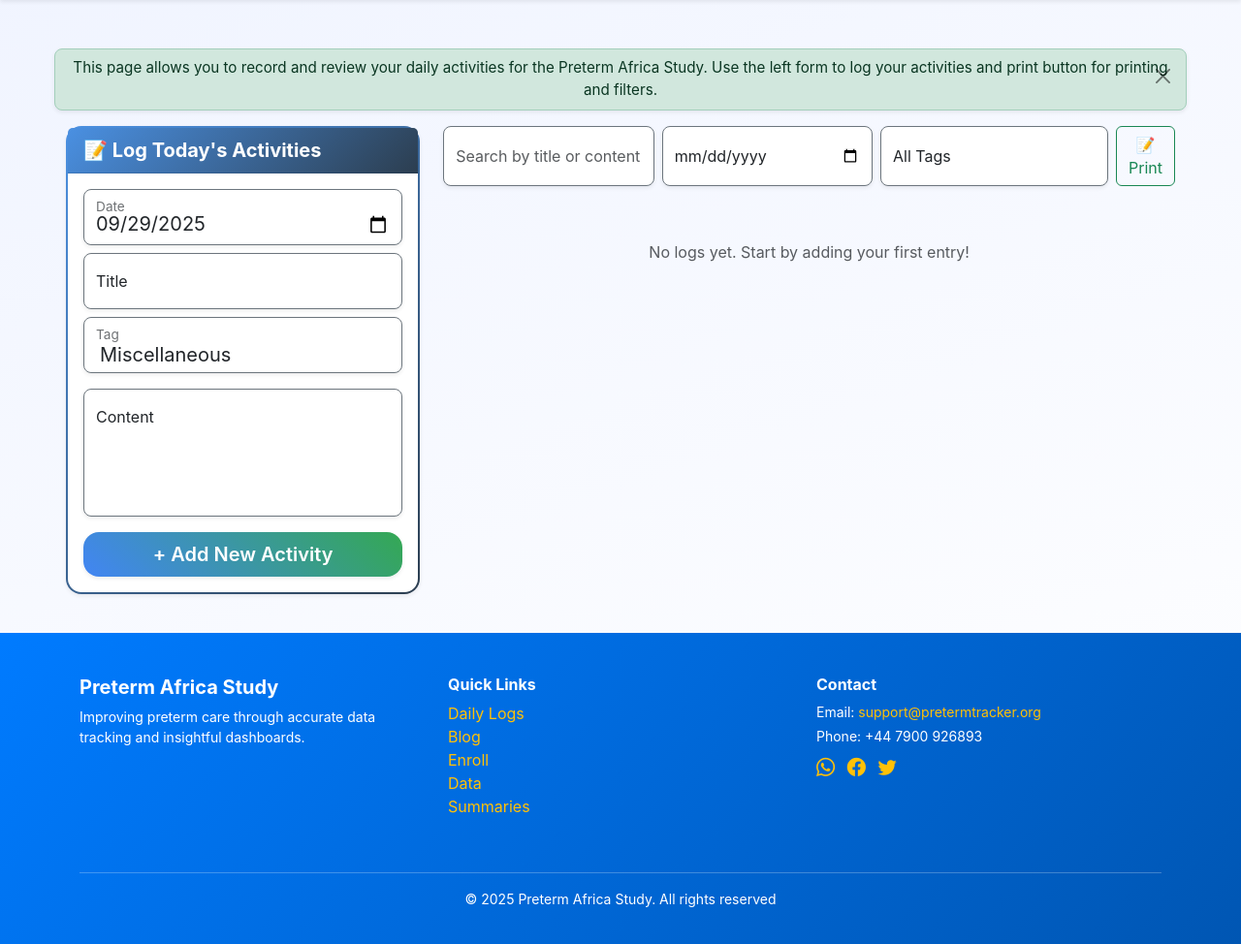
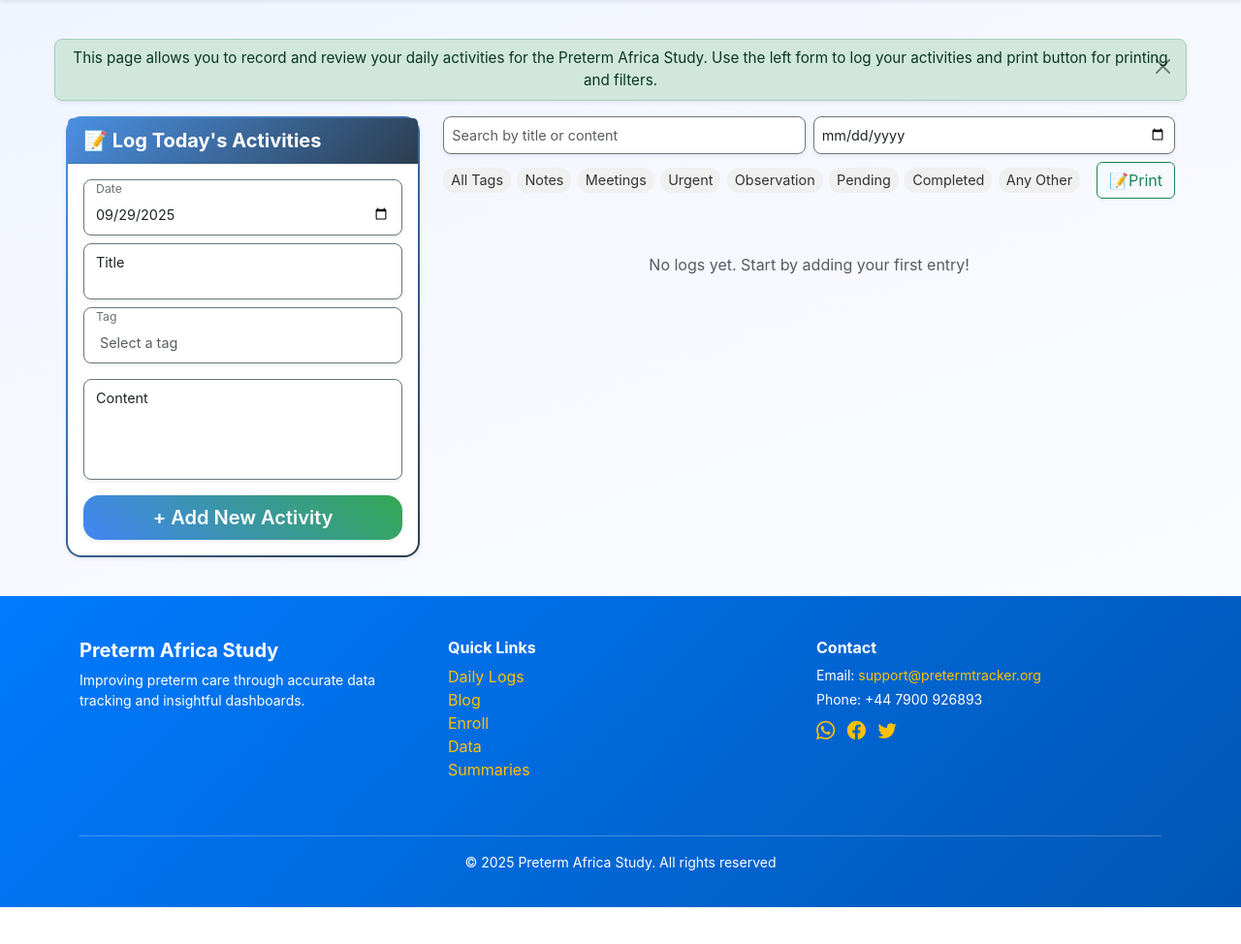
Before and after one commit to GeorgeObanda/preterm__data, a Django app: page /daily-logs/ in a window 1280 px wide. Shown: the part 55-1029 px from the top of the page at 97% size. After the commit the page ends 991 px from the top, so only its background shows below. Run offline with Django 5.2, Linux system fonts and the light colour scheme; the visitor is signed in with stand-in values (Sample User, id 1); data that the repository does not hold is empty; some libraries are stand-ins or nearby versions.

Commit message:
Add entry

```diff
--- a/tracking/forms.py
+++ b/tracking/forms.py
@@ -153,12 +153,34 @@
         return user
 
 class DailyLogForm(forms.ModelForm):
+    TAG_CHOICES = [
+        ("", "Select a tag"),
+        ("NOT", "Notes"),
+        ("MEE", "Meetings"),
+        ("URG", "Urgent"),
+        ("OBS", "Observation"),
+        ("PEN", "Pending"),
+        ("COM", "Completed"),
+        ("ANY", "Any Other"),
+    ]
+
+    tag = forms.ChoiceField(
+        choices=TAG_CHOICES,
+        widget=forms.Select(
+            attrs={
+                "class": "form-select form-select-lg",
+                "required": True,
+                "oninvalid": "this.setCustomValidity('Please select a tag')",
+                "oninput": "this.setCustomValidity('')",
+            }
+        ),
+    )
+
     class Meta:
         model = DailyLog
-        fields = ['date', 'title', 'tag', 'content']
+        fields = ["date", "title", "tag", "content"]
         widgets = {
-            'date': forms.DateInput(attrs={'type': 'date', 'class': 'form-control form-control-lg'}),
-            'title': forms.TextInput(attrs={'class': 'form-control form-control-lg', 'placeholder': 'Short title'}),
-            'tag': forms.Select(attrs={'class': 'form-select form-select-lg'}),
-            'content': forms.Textarea(attrs={'class': 'form-control form-control-lg', 'rows': 4, 'placeholder': 'Write your observation here...'}),
+            "date": forms.DateInput(attrs={"type": "date", "class": "form-control form-control-lg"}),
+            "title": forms.TextInput(attrs={"class": "form-control form-control-lg", "placeholder": "Short title"}),
+            "content": forms.Textarea(attrs={"class": "form-control form-control-lg", "rows": 4, "placeholder": "Write your observation here..."}),
         }
--- a/tracking/models.py
+++ b/tracking/models.py
@@ -207,10 +207,14 @@
 #------------Daily Log----------------
 class DailyLog(models.Model):
     TAG_CHOICES = [
-        ('OBS', 'Observation'),
-        ('EQP', 'Equipment'),
-        ('REM', 'Reminder'),
-        ('MISC', 'Miscellaneous'),
+        ("", "Select a tag"),
+        ("NOT", "Notes"),
+        ("MEE", "Meetings"),
+        ("URG", "Urgent"),
+        ("OBS", "Observation"),
+        ("PEN", "Pending"),
+        ("COM", "Completed"),
+        ("ANY", "Any Other"),
     ]
 
     user = models.ForeignKey(CustomUser, on_delete=models.CASCADE)
--- a/tracking/templates/tracking/choose_dashboard.html
+++ b/tracking/templates/tracking/choose_dashboard.html
@@ -2,7 +2,7 @@
   {% load static %}
 
   {% block content %}
-  <div class="container mt-5 mb-5">
+  <div class="container">
 
     <!-- Summary Cards -->
     <div class="row mb-5 g-4">
--- a/tracking/templates/tracking/daily_logs.html
+++ b/tracking/templates/tracking/daily_logs.html
@@ -2,15 +2,17 @@
 {% load widget_tweaks %}
 
 {% block content %}
-<div class="container-fluid p-0">
+<div class="container-fluid p-0" style="margin-top:-10px;">  <!-- Pull content closer to navbar -->
 
   <!-- Info Banner styled like Bootstrap alert -->
-  <div id="infoBanner" class="alert alert-success alert-dismissible fade show rounded-3 mb-3 shadow-sm text-center" role="alert" style="font-size:0.95rem; padding: 8px 12px;">
-    This page allows you to record and review your daily activities for the Preterm Africa Study. Use the left form to log your activities and print button for printing and filters.
+  <div id="infoBanner" class="alert alert-success alert-dismissible fade show rounded-3 shadow-sm text-center"
+       role="alert" style="font-size:0.95rem; padding: 8px 12px; margin-top:0;">
+    This page allows you to record and review your daily activities for the Preterm Africa Study.
+    Use the left form to log your activities and print button for printing and filters.
     <button type="button" class="btn-close" data-bs-dismiss="alert" aria-label="Close"></button>
   </div>
 
-  <div class="container-fluid mt-3">
+  <div class="container-fluid">
     <div class="row gx-4">
 
       <!-- LEFT PANEL: Form -->
@@ -42,7 +44,7 @@
               </div>
 
               <div class="form-floating mb-3">
-                {{ form.tag|add_class:"form-select form-select-sm shadow-sm border border-secondary" }}
+                {{ form.tag|add_class:"form-select form-select-sm shadow-sm border border-secondary text-muted" }}
                 <label>Tag</label>
                 {% if form.tag.errors %}
                   <div class="text-danger small">{{ form.tag.errors|striptags }}</div>
@@ -51,14 +53,14 @@
 
               <!-- Large auto-expanding content field -->
               <div class="form-floating mb-3">
-                {{ form.content|add_class:"form-control shadow-sm border border-secondary" }}
+                {{ form.content|add_class:"form-control form-control-sm shadow-sm border border-secondary" }}
                 <label>Content</label>
                 {% if form.content.errors %}
                   <div class="text-danger small">{{ form.content.errors|striptags }}</div>
                 {% endif %}
               </div>
 
-              <div class="d-grid mt-3">
+              <div class="d-grid">
                 <button type="submit" class="btn btn-gradient btn-lg fw-semibold shadow-sm">
                   + Add New Activity
                 </button>
@@ -73,17 +75,25 @@
         <div class="d-flex flex-column gap-3">
 
           <!-- Filter & Search Bar -->
-          <div class="d-flex mb-3 gap-2">
-            <input type="text" id="searchInput" placeholder="Search by title or content" class="form-control shadow-sm rounded-3 border border-secondary">
-            <input type="date" id="filterDate" class="form-control shadow-sm rounded-3 border border-secondary">
-            <select id="filterTag" class="form-select shadow-sm rounded-3 border border-secondary">
-              <option value="">All Tags</option>
-              <option value="OBS">Observation</option>
-              <option value="EQP">Meeting</option>
-              <option value="REM">Reminder</option>
-              <option value="MISC">Misc</option>
-            </select>
-            <button class="btn btn-outline-success" id="printCommentsBtn">📝 Print</button>
+          <div class="d-flex mb-3 gap-2 align-items-center flex-wrap">
+            <input type="text" id="searchInput" placeholder="Search by title or content"
+                   class="form-control form-control-sm shadow-sm rounded-3 border border-secondary" style="flex:1; min-width:180px;">
+            <input type="date" id="filterDate" placeholder="Filter by date"
+                   class="form-control form-control-sm shadow-sm rounded-3 border border-secondary" style="flex:1; min-width:160px;">
+
+            <!-- Tag stickers container -->
+            <div class="tags-container flex-wrap">
+                <span class="tag" data-tag="">All Tags</span>
+                <span class="tag" data-tag="NOT">Notes</span>
+                <span class="tag" data-tag="MEE">Meetings</span>
+                <span class="tag" data-tag="URG">Urgent</span>
+                <span class="tag" data-tag="OBS">Observation</span>
+                <span class="tag" data-tag="PEN">Pending</span>
+                <span class="tag" data-tag="COM">Completed</span>
+                <span class="tag" data-tag="ANY">Any Other</span>
+            </div>
+
+            <button class="btn btn-outline-success ms-auto" id="printCommentsBtn">📝Print</button>
           </div>
 
           <!-- Logs as sticky notes -->
@@ -111,6 +121,7 @@
     </div>
   </div>
 </div>
+
 
 <!-- Styles -->
 <style>
@@ -148,6 +159,20 @@
       box-shadow: 0 6px 20px rgba(0,0,0,0.15);
   }
 
+  /* Uniform font size for inputs, selects, and labels */
+  .form-control-sm,
+  .form-select-sm,
+  .form-floating > label {
+      font-size: 0.9rem !important;
+      padding-top: 0.5rem;
+      padding-bottom: 0.5rem;
+  }
+
+  /* Greyed-out placeholder style for first tag */
+  select.form-select-sm option[value=""] {
+      color: #6c757d;
+  }
+
   .form-control, .form-select {
       background: #ffffff;
       box-shadow: inset 0 1px 3px rgba(0,0,0,0.1);
@@ -156,6 +181,29 @@
   .form-control:focus, .form-select:focus {
       box-shadow: 0 0 0 3px rgba(66,133,244,0.25);
       transform: scale(1.02);
+  }
+
+  .tags-container {
+      display: flex;
+      flex-wrap: wrap;
+      gap: 0.4rem;
+      align-items: center;
+  }
+  .tag {
+      background: #f0f0f0;
+      border-radius: 12px;
+      padding: 2px 8px;
+      font-size: 0.9rem;
+      cursor: pointer;
+      transition: background 0.2s ease-in-out;
+  }
+  .tag:hover {
+      background: #007bff;
+      color: #fff;
+  }
+  .tag.active {
+      background: #007bff;
+      color: #fff;
   }
 
   .log-card {
@@ -192,10 +240,14 @@
       white-space: pre-wrap;
   }
 
-  .log-card[data-tag="OBS"] { background-color: #ffefc1; }
-  .log-card[data-tag="EQP"] { background-color: #c1ffe0; }
-  .log-card[data-tag="REM"] { background-color: #ffc1c1; }
-  .log-card[data-tag="MISC"]{ background-color: #c1d4ff; }
+  /* Sticky note colors per tag */
+  .log-card[data-tag="OBS"] { background-color: #ffefc1; }  /* yellow */
+  .log-card[data-tag="COM"] { background-color: #c1ffd7; }  /* green */
+  .log-card[data-tag="PEN"] { background-color: #ffe4c1; }  /* peach */
+  .log-card[data-tag="URG"] { background-color: #ffc1c1; }  /* red */
+  .log-card[data-tag="NOT"] { background-color: #c1d4ff; }  /* blue */
+  .log-card[data-tag="MEE"] { background-color: #e0c1ff; }  /* lavender */
+  .log-card[data-tag="ANY"] { background-color: #f5f5f5; }  /* grey */
 </style>
 
 <!-- Scripts -->
@@ -221,13 +273,14 @@
 
   const searchInput = document.getElementById('searchInput');
   const filterDate = document.getElementById('filterDate'); // no default value
-  const filterTag = document.getElementById('filterTag');
   const logCards = document.querySelectorAll('.log-card');
+  const tags = document.querySelectorAll('.tag');
+  let activeTag = "";
 
   function filterLogs() {
     const query = searchInput.value.toLowerCase();
     const dateValue = filterDate.value;
-    const tagValue = filterTag.value;
+    const tagValue = activeTag;
 
     logCards.forEach(card => {
       const title = card.dataset.title;
@@ -246,7 +299,19 @@
 
   searchInput.addEventListener('input', filterLogs);
   filterDate.addEventListener('change', filterLogs);
-  filterTag.addEventListener('change', filterLogs);
+
+  tags.forEach(tag => {
+    tag.addEventListener('click', () => {
+      tags.forEach(t => t.classList.remove('active'));
+      if(activeTag === tag.dataset.tag) {
+        activeTag = "";
+      } else {
+        activeTag = tag.dataset.tag;
+        tag.classList.add('active');
+      }
+      filterLogs();
+    });
+  });
 
   // Trigger filtering on page load
   filterLogs();
--- a/tracking/templates/tracking/participant_form.html
+++ b/tracking/templates/tracking/participant_form.html
@@ -2,7 +2,7 @@
 {% load widget_tweaks %}
 
 {% block content %}
-<div class="d-flex justify-content-center bg-light mt-3">
+<div class="d-flex justify-content-center bg-light">
   <div class="card shadow-lg rounded-4 p-4" style="max-width: 500px; width: 100%;">
     <h2 class="mb-4 text-primary fw-bold text-center">🧾 Register Participant</h2>
 
--- a/tracking/templates/tracking/ra_dashboard.html
+++ b/tracking/templates/tracking/ra_dashboard.html
@@ -1,6 +1,6 @@
 {% extends "tracking/base.html" %}
 {% block content %}
-<div class="container mt-4">
+<div class="container">
 
     <!-- Header -->
     <div class="d-flex justify-content-between align-items-center mb-3">
--- a/tracking/templates/tracking/ro_dashboard.html
+++ b/tracking/templates/tracking/ro_dashboard.html
@@ -1,6 +1,6 @@
 {% extends "tracking/base.html" %}
 {% block content %}
-<div class="container mt-4">
+<div class="container">
     <div class="d-flex justify-content-between align-items-center mb-3">
         <h2>Preterm Africa Patient Tracking Log {% if request.user.site %}({{ request.user.site.name }}){% else %}(All Sites){% endif %}</h2>
     </div>
```
Lines whose indentation alone changed are shown as unchanged.
